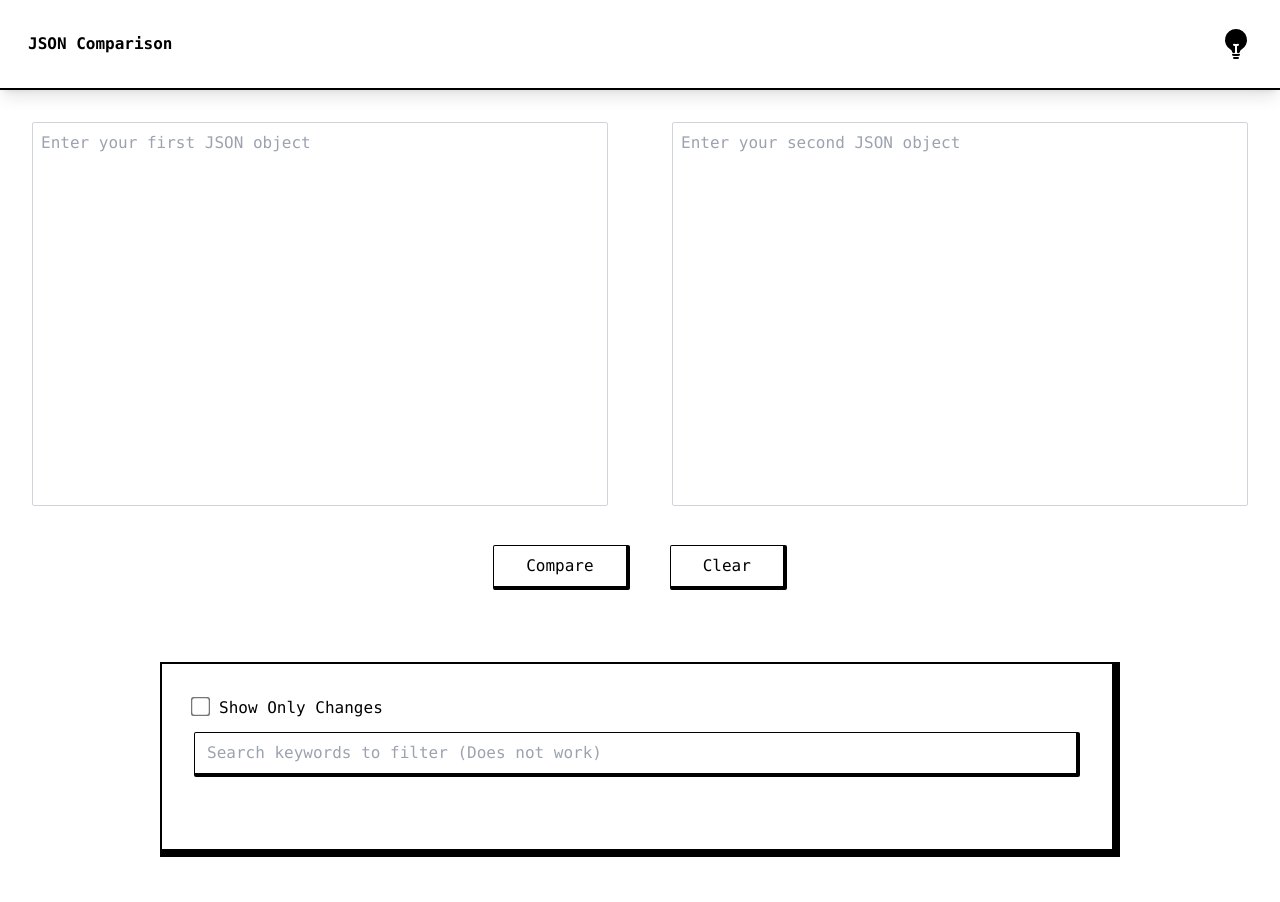
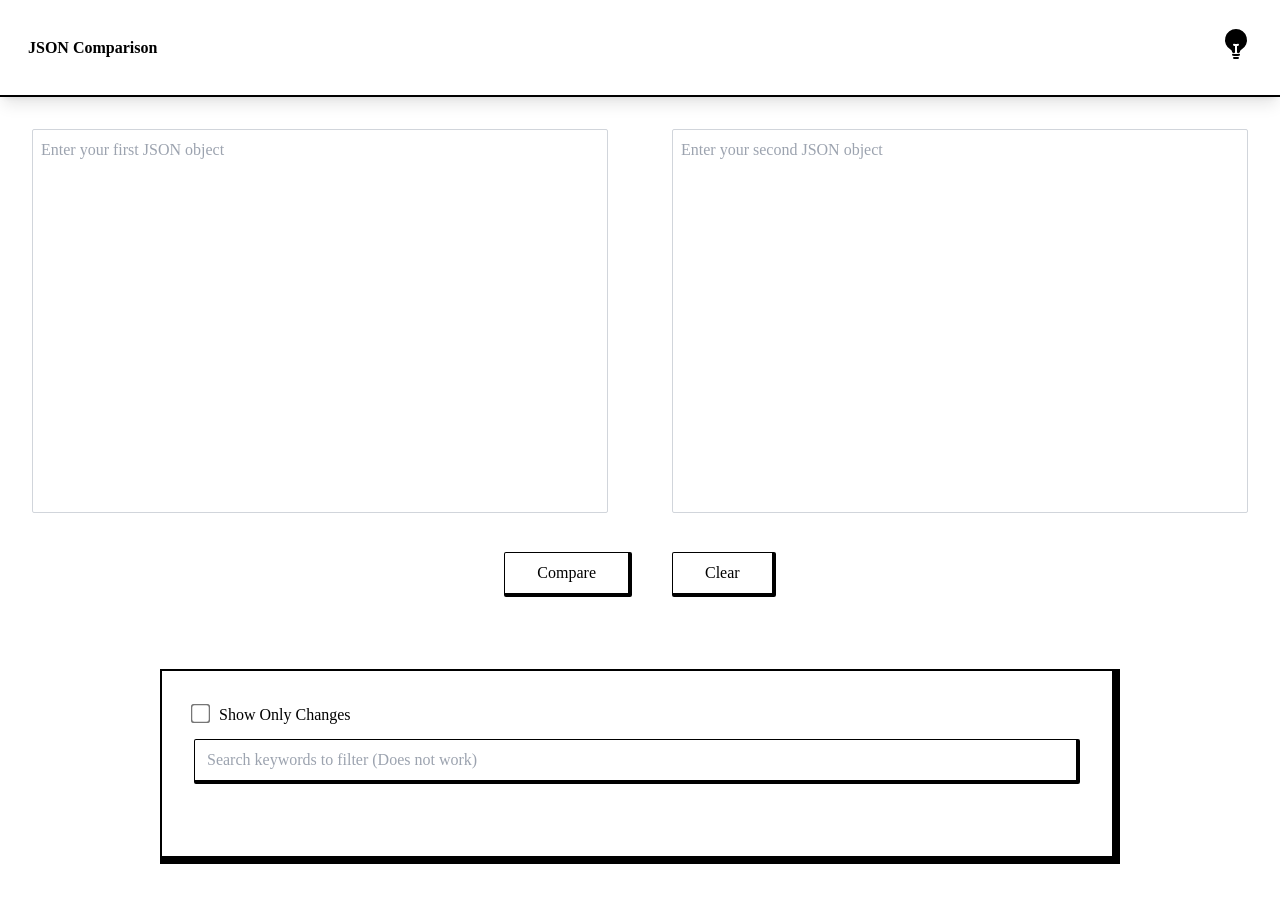
Before and after one commit to ashishdaulatabad/json-diff, a React (Create React App) app: page / in a window 1280 px wide. Built offline with nearby package versions, Linux system fonts and the light colour scheme.

Commit message:
Set theme

```diff
--- a/src/App.tsx
+++ b/src/App.tsx
@@ -4,10 +4,22 @@ import JsonDifference from './component/json-diff';
 import { Navbar } from './component/navbar';
 import { AlertProvider } from './providers/alerts';
 
+// On page load or when changing themes, best to add inline in `head` to avoid FOUC
+function theme() {
+    if (localStorage.theme === 'dark' || (!('theme' in localStorage) && window.matchMedia('(prefers-color-scheme: dark)').matches)) {
+        document.documentElement.classList.add('dark')
+        localStorage.theme = 'dark'
+    } else {
+        document.documentElement.classList.remove('dark')
+        localStorage.theme = 'light'
+    }
+}
+
 function App() {
+    theme()
     return (
-        <div className="App">
-            <Navbar />
+        <div className="App font-mono dark:bg-black dark:text-white">
+            <Navbar themeChanged={theme}  />
             <AlertProvider>
                 <div>
                     <JsonDifference />
--- a/src/component/alerts.tsx
+++ b/src/component/alerts.tsx
@@ -65,7 +65,7 @@ export let setShowState: any = null
  * @description Notification description
  */
 export function ShowAlert(props: React.PropsWithoutRef<{ show: Alert }>): JSX.Element {
-    let className = 'flex justify-center flex-col top-0 left-0 w-full h-28 text-white text-center rounded-s shadow-lg shadow-gray-300 font-mono ease-in-out transition-all fixed'
+    let className = 'flex justify-center flex-col top-0 left-0 w-full h-28 text-white text-center rounded-s shadow-lg shadow-gray-300 ease-in-out transition-all fixed'
 
     const [showState, setSState] = React.useState<boolean>(false)
     setShowState = setSState
@@ -85,7 +85,7 @@ export function ShowAlert(props: React.PropsWithoutRef<{ show: Alert }>): JSX.El
     return (
         <div className={
             className +
-            (showState ? ' translate-y-0 opacity-100' : ' -translate-y-8 opacity-0') +
+            (showState ? ' translate-y-0 opacity-100' : ' -translate-y-24 opacity-0') +
             (' ' + ClassSeverity(props.show.severity))
         }>
             <div className="flex fixed w-full justify-end">
--- a/src/component/diff-element.tsx
+++ b/src/component/diff-element.tsx
@@ -71,11 +71,11 @@ function getStyleWithTypes(type: Type | undefined) {
 function bgColorLeft(type: DiffType) {
     switch (type) {
         case DiffType.LeftOnly:
-            return 'bg-green-200'
+            return 'bg-green-200 dark:bg-green-600'
         case DiffType.RightOnly:
-            return 'bg-gray-200'
+            return 'bg-gray-200 dark:bg-gray-700'
         case DiffType.Different:
-            return 'bg-yellow-200'
+            return 'bg-yellow-200 dark:bg-yellow-400'
         default:
             return ''
     }
@@ -84,11 +84,11 @@ function bgColorLeft(type: DiffType) {
 function bgColorRight(type: DiffType) {
     switch (type) {
         case DiffType.RightOnly:
-            return 'bg-red-200'
+            return 'bg-red-200 dark:bg-red-600'
         case DiffType.LeftOnly:
-            return 'bg-gray-200'
+            return 'bg-gray-200 dark:bg-gray-700'
         case DiffType.Different:
-            return 'bg-yellow-200'
+            return 'bg-yellow-200 dark:bg-yellow-400'
         default:
             return ''
     }
@@ -178,7 +178,7 @@ export default function DiffElement(props: React.PropsWithoutRef<Info<Field>>):
             </div>
         ) : (
             <div className="">
-                <div className="flex w-full hover:bg-gray-100">
+                <div className="flex w-full hover:bg-gray-100 dark:hover:bg-gray-700">
                     <div className={css("w-full flex p-0.5", bgColorLeft(props.diffResult))}>
                         <WidthSet depth={depth} />
                         <div className="w-full flex">
--- a/src/component/json-diff.tsx
+++ b/src/component/json-diff.tsx
@@ -69,13 +69,13 @@ export default function JsonDifference(): JSX.Element {
 
     return (
         <>
-            <div className="flex flex-row font-mono">
+            <div className="flex flex-row">
                 <div className="w-full p-8">
                     <textarea
                         autoComplete="false"
                         spellCheck="false"
                         value={first ?? ''}
-                        className="w-full h-96 p-2 border border-gray-300 resize-none focus:border-gray-400 focus:outline-none font-mono rounded-sm"
+                        className="w-full h-96 p-2 border border-gray-300 dark:bg-gray-900 resize-none focus:border-gray-400 focus:outline-none rounded-sm"
                         placeholder="Enter your first JSON object"
                         onInput={(e) => setFirst((e.target as HTMLTextAreaElement).value)}
                     >
@@ -86,7 +86,7 @@ export default function JsonDifference(): JSX.Element {
                         autoComplete="false"
                         spellCheck="false"
                         value={second ?? ''}
-                        className="w-full h-96 p-2 border border-gray-300 resize-none focus:border-gray-400 focus:outline-none font-mono rounded-sm"
+                        className="w-full h-96 p-2 border border-gray-300 dark:bg-gray-900 resize-none focus:border-gray-400 focus:outline-none rounded-sm"
                         placeholder="Enter your second JSON object"
                         onInput={(e) => setSecond((e.target as HTMLTextAreaElement).value)}
                     >
@@ -95,18 +95,18 @@ export default function JsonDifference(): JSX.Element {
             </div>
             <div className="flex flex-row justify-center items-center mb-8">
                 <button
-                    className={"bg-white border border-black border-b-4 border-r-4 px-8 py-2 rounded-sm font-mono active:border-b-8 ease-in-out transition-all duration-50 active:bg-gray-100"}
+                    className={"bg-white dark:bg-black border border-black dark:border-white border-b-4 border-r-4 px-8 py-2 rounded-sm active:border-b-8 ease-in-out transition-all duration-50 active:bg-gray-100"}
                     onClick={startComparison}
                 >
                     {(isComparing ? <Bars width={30} height={30} color={"black"} /> : "Compare")} {isComparing}
                 </button>
                 <button
-                    className="bg-white border border-black border-b-4 border-r-4 px-8 py-2 rounded-sm font-mono active:border-b-8 ease-in-out transition-all duration-50 active:bg-gray-100 ml-10"
+                    className="bg-white dark:bg-black border border-black dark:border-white border-b-4 border-r-4 px-8 py-2 rounded-sm active:border-b-8 ease-in-out transition-all duration-50 active:bg-gray-100 ml-10"
                     onClick={clearComparison}
                 >Clear</button>
             </div>
             <div className="summary p-10 flex justify-center items-center">
-                <div className="items-start font-mono text-left w-4/5 p-8 border-t-2 border-l-2 border-black border-r-8 border-b-8">
+                <div className="items-start text-left w-4/5 p-8 border-t-2 border-l-2 border-black dark:border-white border-r-8 border-b-8">
                     <div className="w-full">
                         <input
                             value={showDiffOnly ? 1 : 0}
@@ -124,7 +124,7 @@ export default function JsonDifference(): JSX.Element {
                     </div>
                     <div className="w-full mb-10 mt-3">
                         <input
-                            className="py-2 px-3 w-full rounded-sm border border-r-4 border-b-4 border-black active:outline-none"
+                            className="py-2 px-3 w-full rounded-sm border border-r-4 border-b-4 border-black dark:bg-black dark:border-white active:outline-none"
                             placeholder="Search keywords to filter (Does not work)"
                             onInput={(e) => setFilter((e.target as HTMLInputElement).value)}
                         />
--- a/src/component/navbar.tsx
+++ b/src/component/navbar.tsx
@@ -1,15 +1,21 @@
 import React from 'react'
 import LightBulbIcon from '@heroicons/react/24/solid/LightBulbIcon'
 
-export function Navbar(): JSX.Element {
+export function Navbar(props: React.PropsWithoutRef<{themeChanged: () => void}>): JSX.Element {
+    const click = () => {
+        localStorage.theme = localStorage.theme === 'light' ? 'dark' : 'light'
+        props.themeChanged()
+    }
+    console.log('Rendering')
     return (
-        <div className="w-full border-b-2 border-black text-center shadow-lg p-7 font-mono font-bold flex justify-between uitems-center">
+        <div className="w-full border-b-2 border-black dark:border-white text-center shadow-lg p-7 font-bold flex justify-between uitems-center">
             <div className="self-center">JSON Comparison</div>
             <div className="ml-12">
-                <LightBulbIcon
-                    className="w-8 hover:scale-125 ease-in-out duration-300 dark:text-gray-300"
-                    onClick={() => localStorage.theme = localStorage.theme === 'light' ? 'dark' : 'light'}
-                />
+                <button onClick={click}>
+                    <LightBulbIcon
+                        className="w-8 hover:scale-125 ease-in-out duration-300 dark:text-gray-300 cursor"
+                    />
+                </button>
             </div>
         </div>
     )
--- a/src/component/summary.tsx
+++ b/src/component/summary.tsx
@@ -14,7 +14,7 @@ export default function DiffSummary(props: React.PropsWithRef<Info<IterableSumma
         />
     ))
     return (
-        <div className="items-start font-mono text-left w-full">
+        <div className="items-start text-left w-full">
             {summary}
         </div>
     )
--- a/src/services/compare.ts
+++ b/src/services/compare.ts
@@ -7,7 +7,7 @@ export default {
      * @description Compares the two JSON object
      * @todo: To return a promise instead of array of fields
      */
-    compare: async function (
+    compare: function (
         first: any,
         second: any,
     ): Promise<Result<IterableSummary, CError>> {
--- a/tailwind.config.js
+++ b/tailwind.config.js
@@ -1,9 +1,12 @@
 /** @type {import('tailwindcss').Config} */
 export default {
     content: ['./src/*.{html,ts,tsx}', './src/**/*.{html,ts,tsx}'],
-    darkMode: 'class',
+    darkMode: 'selector',
     theme: {
-        extend: {},
+        fontFamily: {
+            mono: ['Roboto Mono', 'serif']
+        },
+        extend: {}
     },
-    plugins: [],
+    plugins: []
 };
```
